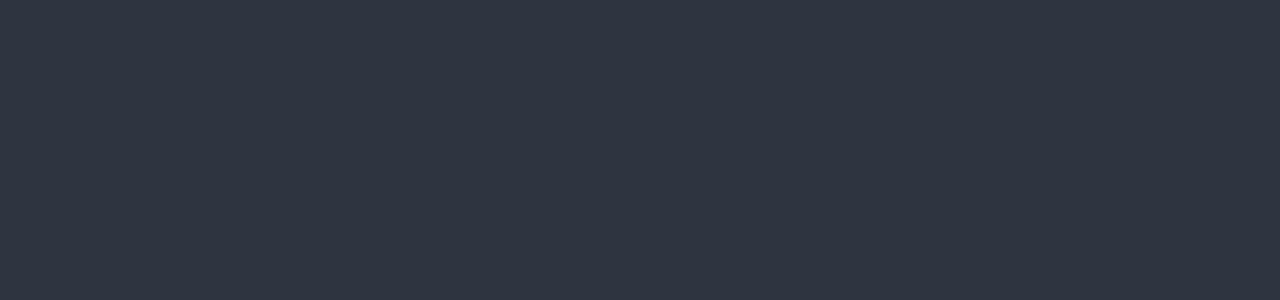
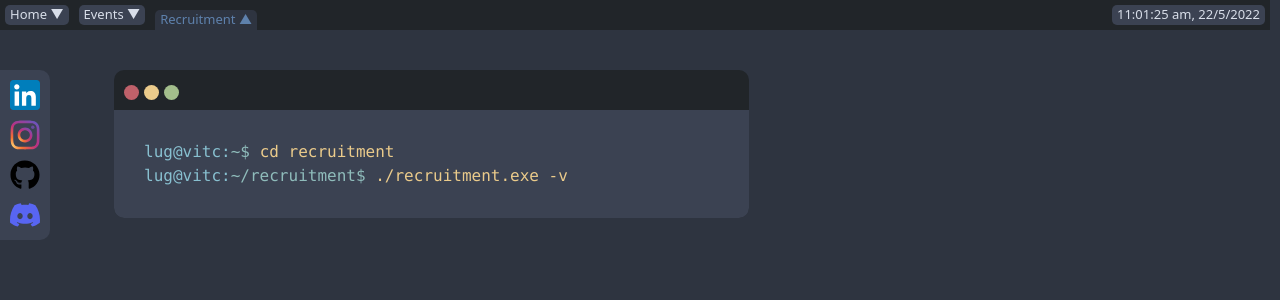
Before and after one commit to lugvitc/lugvitc.github.io, a React (Create React App) app: page /#/recruitment in a window 1280 px wide. Before the commit this address had no page. Shown: the top 300 px of the page. Built offline with nearby package versions, Linux system fonts and the light colour scheme.

Commit message:
add basic Recruitment page

```diff
--- a/src/App.js
+++ b/src/App.js
@@ -2,7 +2,7 @@ import { HashRouter, Routes, Route } from 'react-router-dom';
 import Layout from './pages/layout';
 import Home from './pages/home';
 import Events from './pages/events';
-
+import Recruitment from './pages/recruitment';
 import { dockItems } from './content/dockItems';
 import { topBarLinks } from './content/topBarLinks';
 
@@ -13,6 +13,7 @@ export default function App() {
             <Route path = "/" element = {<Layout navs = {topBarLinks} dockItems={ dockItems }/>}>
                 <Route index element = {<Home/>}/>
                 <Route path = "events" element = {<Events/>}/>
+	        <Route path = "recruitment" element = {<Recruitment/>}/>
             </Route>
         </Routes>
         </HashRouter>
--- a/src/content/topBarLinks.js
+++ b/src/content/topBarLinks.js
@@ -6,6 +6,10 @@ export const topBarLinks = [ // make this a 'useState' thing if needed in the fu
 {
     title: "Events",
     link: "/events"
+},
+{
+    title: "Recruitment",
+    link: "/recruitment"
 }/* ,
 {
     title: "projects",
--- /dev/null
+++ b/src/pages/recruitment.js
@@ -0,0 +1,48 @@
+import React from 'react';
+import TerminalPrompt from '../components/terminal/terminalPrompt';
+import TerminalWindow from '../components/terminal/terminalWindow';
+import LugLink from '../components/terminal/lugLink';
+import { eventsDetails } from '../content/eventsDetails';
+import '../components/typeWriter.css';
+import {TypeAnimation} from '../components/typeWriter.js';
+
+const firstText = 'cd recruitment'
+const secondText = './recruitment.exe -v 2022'
+
+export default function Recruitment() {
+	const typingText = TypeAnimation(firstText)
+	const typingSecondText = TypeAnimation(secondText)
+    return (
+        <TerminalWindow>
+            <section id = "terminal">
+                <TerminalPrompt path = "~"> <span className="typeWriteFirstText">{typingText}</span> </TerminalPrompt>
+	    </section>
+	    { typingText=='cd recruitment' ? (
+		    <div>
+                <TerminalPrompt path = "~/recruitment"> <span className="typeWriteSecondText"> {typingSecondText} </span></TerminalPrompt>
+	    { typingSecondText=='./recruitment.exe -v 2022' ? (
+		    <div>
+            {eventsDetails.map(({number, name, link, details, id}, index) =>
+                <section
+                    className = "terminal-text"
+                    key = {index}
+                    id = {id}
+                >
+                    <h1>
+                        {number}: <LugLink link = {link}>{name}</LugLink>
+                    </h1>
+                    <span>{details}</span>
+                </section>
+            )}
+		    </div>
+	    ) : (
+		    <div> </div>
+	    ) }
+		    </div>
+	    ) : (
+		    <div> </div>
+	    ) }
+
+        </TerminalWindow>
+    );
+}
```
